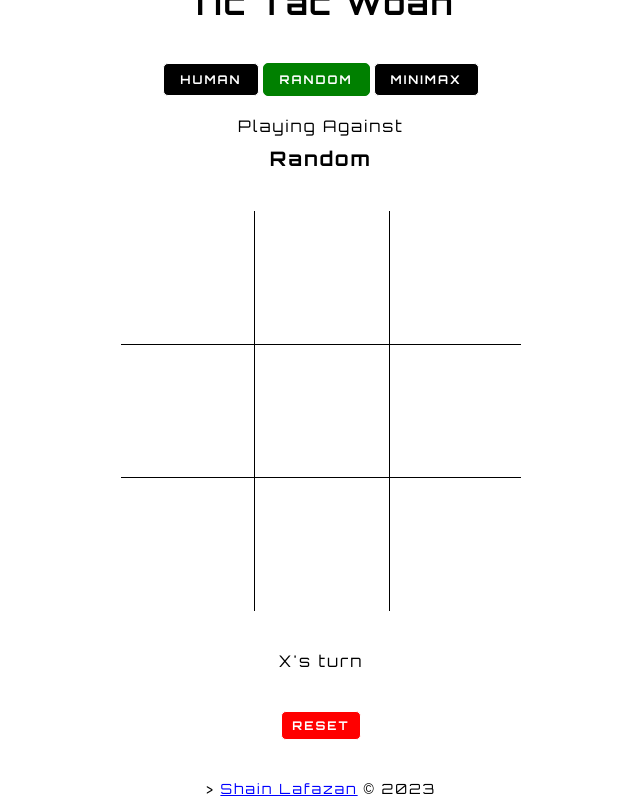
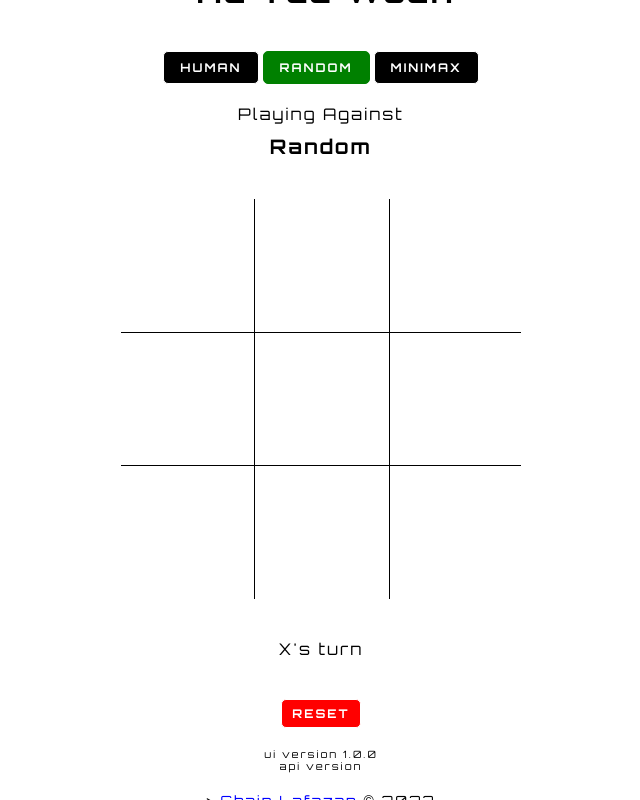
Before and after one commit to srslafazan/tic-tac-toe-web, a Next.js app: page / in a window 1280 px wide. Shown: the whole page, without its empty margins (319-959 px from the left). Built offline with nearby package versions, Linux system fonts and the light colour scheme; no server answers.

Commit message:
Adds version

```diff
--- a/lib/index.ts
+++ b/lib/index.ts
@@ -44,3 +44,12 @@ export const getGame = async (body: GetGameParams): Promise<any> =>
   })
     .then((result) => result.json())
     .catch((error) => console.log("error", error));
+
+export type APIVersion = {
+  version: string;
+};
+
+export const getApiVersion = async (): Promise<APIVersion> =>
+  fetch(`${process.env.NEXT_PUBLIC_TIC_TAC_TOE_API_URL}/version`)
+    .then((result) => result.json())
+    .catch((error) => console.log("error", error));
--- a/package.json
+++ b/package.json
@@ -1,6 +1,6 @@
 {
   "name": "tic-tac-toe-web",
-  "version": "0.1.0",
+  "version": "1.0.0",
   "private": true,
   "scripts": {
     "dev": "next dev",
--- a/pages/index.module.css
+++ b/pages/index.module.css
@@ -13,8 +13,16 @@
   margin: 20px auto;
 }
 
+.version {
+  font-size: 10px;
+  color: #000;
+}
+
 @media (prefers-color-scheme: dark) {
   .copywright {
     color: #fff;
   }
+  .version {
+    color: #fff;
+  }
 }
--- a/pages/index.tsx
+++ b/pages/index.tsx
@@ -1,12 +1,24 @@
+import { useEffect, useState } from "react";
 import styles from "./index.module.css";
 
+import pkg from "../package.json";
 import TicTacToe from "../components/TicTacToe";
+import { getApiVersion } from "../lib";
+import type { APIVersion } from "../lib";
 
 export default function Home() {
+  const [apiVersion, setApiVersion] = useState("1.0.0");
+
+  useEffect(() => {
+    getApiVersion().then((r: APIVersion) => setApiVersion(r?.version));
+  }, []);
+
   return (
     <main className={styles.main}>
       <h1>Tic Tac Woah</h1>
       <TicTacToe />
+      <span className={styles.version}>ui version {pkg.version}</span>
+      <span className={styles.version}>api version {apiVersion}</span>
       <span className={styles.copywright}>
         &gt;{" "}
         <a href="https://www.shainlafazan.com" target="_blank">
```
